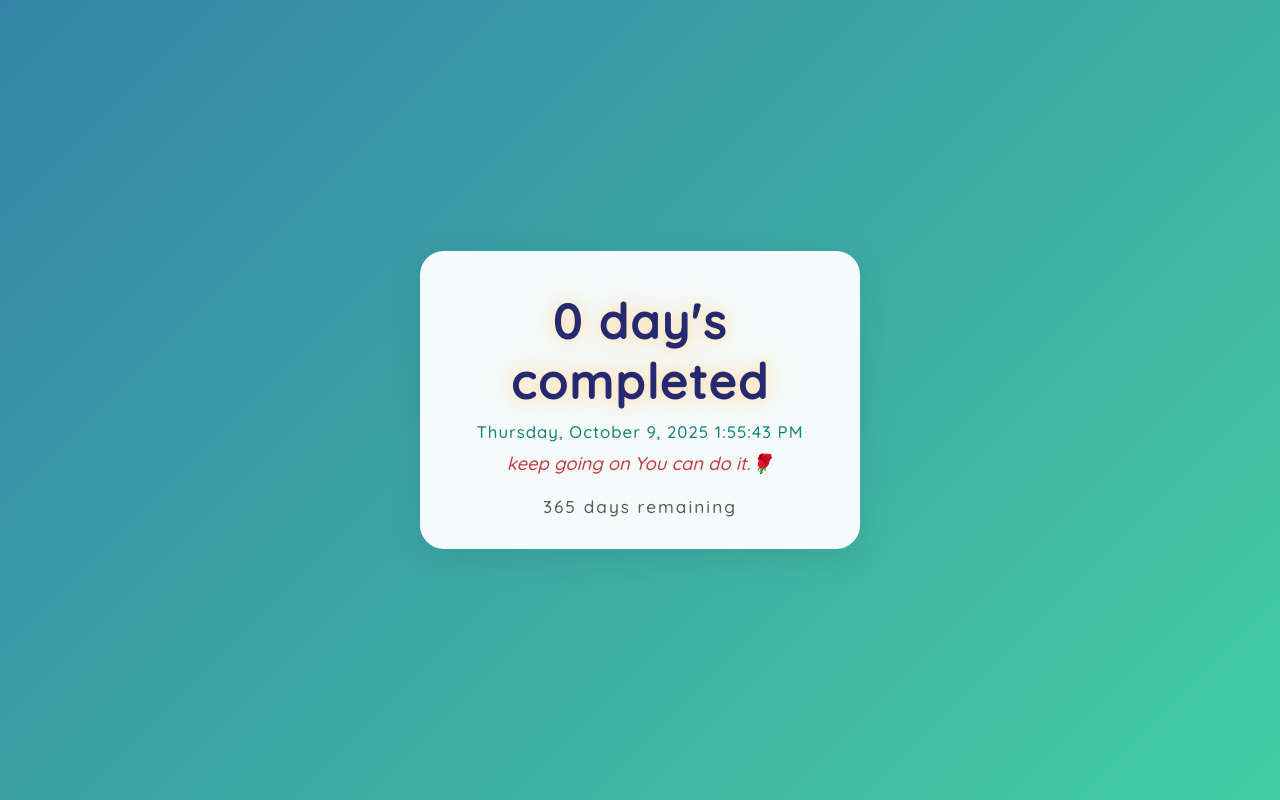
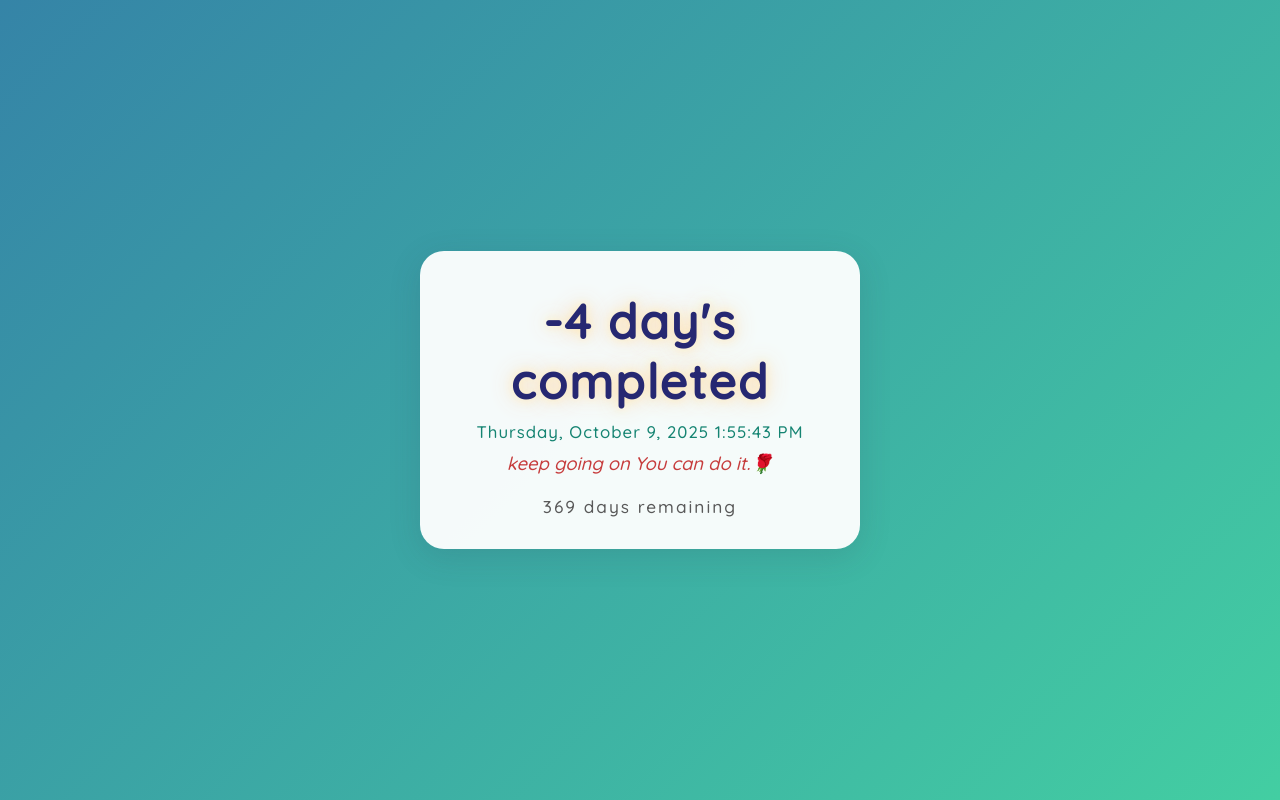
Before and after one commit to HemaSasankSeelam/day-counter, a plain HTML site: page index.html in a window 1280 px wide. Drawn offline with Linux system fonts and the light colour scheme.

Commit message:
Update index.html

```diff
--- a/index.html
+++ b/index.html
@@ -124,7 +124,7 @@
     <script>
         // Save starting date only if not already set
 
-        var startDate = new Date("Wed Oct 09 2025 00:00:00 GMT+0530 (India Standard Time)");
+        var startDate = new Date("Mon Oct 13 2025 00:00:00 GMT+0530 (India Standard Time)");
 
         // Format and show current date and time
         function updateDateTime() {
```
